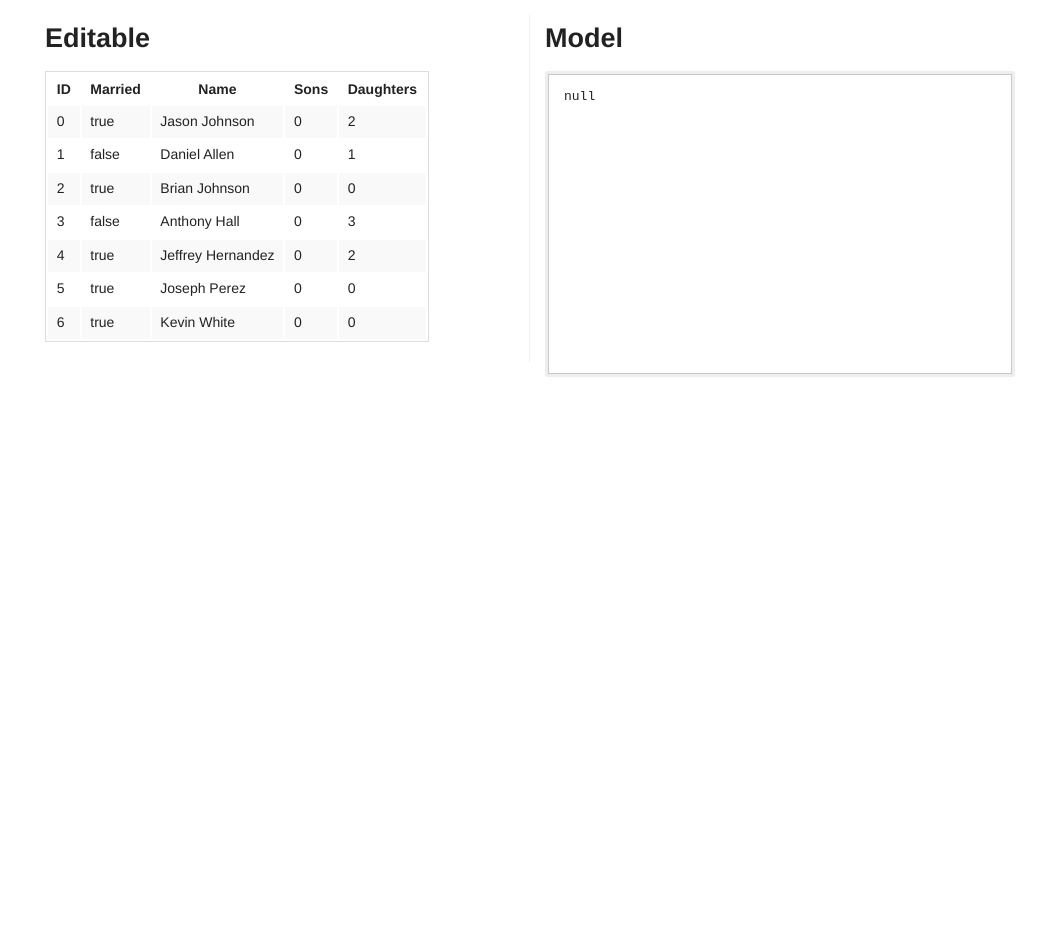
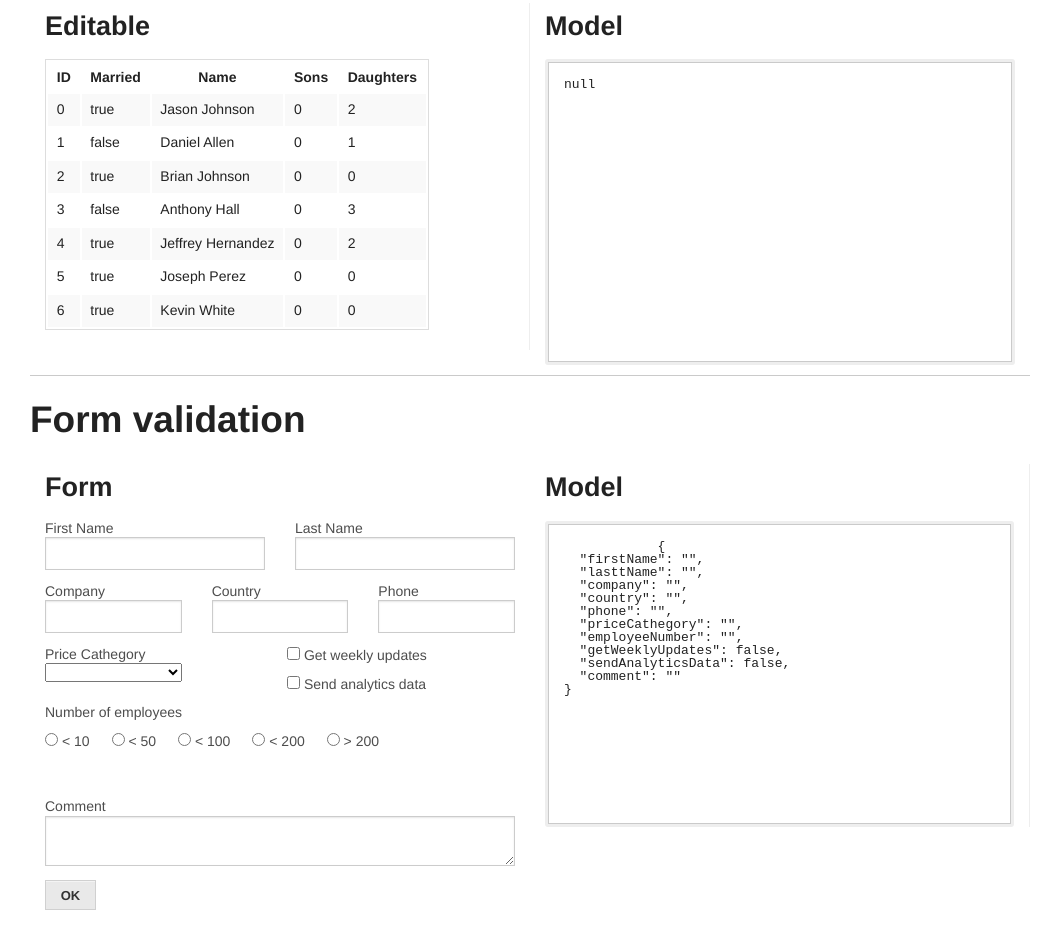
Before and after one commit to nounch/angularjs-reference-app, a plain HTML site: page index.html in a window 1280 px wide. Shown: the part 738-1674 px from the top of the page, without its empty margins (110-1171 px from the left). Before the commit the page ends 1125 px from the top, so only its background shows below. Drawn offline with Linux system fonts and the light colour scheme; a script that the page names is missing.

Commit message:
Complex customer data form
- Updates the `customer' model in the `customerCtrl' controller in
  real-time.
- Does basic (not extensive!) validation.

```diff
--- a/index.html
+++ b/index.html
@@ -57,7 +57,7 @@
           </div>
           <div class="large-5 columns">
             <label for="animal-search-confidence-checkbox">
-              <input ng-model="cctrl.includeConfidenceInAnimalSearch" type="checkbox" id="animal-search-confidence-checkbox" name="" value="">
+              <input ng-model="cctrl.includeConfidenceInAnimalSearch" type="checkbox" id="animal-search-confidence-checkbox" >
               <span class="">Search confidence</span>
             </label>
           </div>
@@ -78,7 +78,7 @@
           <li><a class="button small secondary" href="#/info/2">Info #2</a></li>
           <li><a class="button small secondary" href="#/info/3">Info #3</a></li>
         </ul>
-        <div ng-view></div>
+        <div ng-view class="view-frame"></div>
       </div>
     </div>
 
@@ -117,6 +117,111 @@
       </div>
     </div>
 
+    <div ng-controller="customerCtrl as cusctrl" class="row">
+      <h2>Form validation</h2>
+      <form data-abide ng-submit="cusctrl.submitCustomerData()">
+        <div class="columns large-6">
+
+          <h3>Form</h3>
+
+          <div class="row">
+
+            <div class="columns large-6">
+              <label for="customer-first-name">First Name</label>
+              <input id="customer-first-name" type="text" ng-model="cusctrl.customer.firstName" pattern="[a-zA-Z0-9]+" required/>
+            </div>
+
+            <div class="columns large-6">
+              <label for="customer-last-name">Last Name</label>
+              <input id="customer-last-name" type="text" ng-model="cusctrl.customer.lastName" pattern="[a-zA-Z0-9]+" required/>
+            </div>
+
+          </div>
+
+          <div class="row">
+
+            <div class="columns large-4">
+              <label for="customer-company">Company</label>
+              <input id="customer-company" type="text" ng-model="cusctrl.customer.company" pattern="[a-zA-Z0-9]+" required/>
+            </div>
+
+            <div class="columns large-4">
+              <label for="customer-country">Country</label>
+              <input id="customer-country" type="text" ng-model="cusctrl.customer.country" pattern="[a-zA-Z0-9]+" required/>
+            </div>
+
+            <div class="columns large-4">
+              <label for="customer-phone">Phone</label>
+              <input id="customer-phone" type="text" ng-model="cusctrl.customer.phone" pattern="[0-9]+" required/>
+            </div>
+
+          </div>
+
+          <div class="row">
+
+            <div class="columns large-4">
+              <label for="customer-price-cathegory">Price Cathegory</label>
+              <select id="customer-price-cathegory" ng-model="cusctrl.customer.priceCathegory" required>
+                <option ng-repeat="priceCathegory in cusctrl.priceCathegories">{{priceCathegory}}</option>
+              </select>
+            </div>
+
+            <div class="columns large-6">
+
+              <div class="row">
+                <label for="customer-get-weekly-updates">
+                  <input type="checkbox" ng-model="cusctrl.customer.getWeeklyUpdates" id="customer-get-weekly-updates"/>
+                  <span>Get weekly updates</span>
+                </label>
+              </div>
+
+              <div class="row">
+                <label for="customer-send-analytics-data">
+                  <input type="checkbox" ng-model="cusctrl.customer.sendAnalyticsData" id="customer-send-analytics-data"/>
+                  <span>Send analytics data</span>
+                </label>
+              </div>
+
+            </div>
+          </div>
+
+          <div class="row">
+            <div class="columns large-12">
+              <label for="employees-number-list">Number of employees</label>
+              <ul id="employees-number-list" class="inline-list">
+                <li ng-repeat="employeeNumber in cusctrl.employeeNumbers">
+                  <label class="inline" for="customer-employeeNumbers-{{employeeNumber}}">
+                    <input type="radio" id="customer-emloyeeNumbers-{{employeeNumber}}" ng-model="cusctrl.customer.employeeNumber" value="{{employeeNumber}}"/>
+                    <span>{{employeeNumber}}</span>
+                  </label>
+                </li>
+              </ul>
+            </div>
+          </div>
+
+          <div class="row">
+            <div class="columns large-12">
+              <label for="customer-comment">Comment</label>
+              <textarea ng-model="cusctrl.customer.comment" id="customer-comment" rows="50" cols="8"  pattern="[0-9]+" required></textarea>
+            </div>
+          </div>
+
+          <input type="submit" class="button small secondary" name="" value="OK" />
+      </form>
+
+      </div>
+
+      <div class="columns large-6">
+        <h3>Model</h3>
+        <div class=" model-pre-container">
+          <pre class="model-pre">
+            {{cusctrl.customer | json}}
+          </pre>
+        </div>
+      </div>
+
+    </div>
+
     <script type="text/javascript" src="res/js/controllers.js"></script>
     <script type="text/javascript" src="res/js/infos.js"></script>
     <script type="text/javascript" src="res/js/diverseService.js"></script>
--- a/res/css/main.css
+++ b/res/css/main.css
@@ -67,7 +67,7 @@ body > .row:nth-child(3) {
   border-radius: 3px;
 }
 
-.row > .columns[class*="large-12"] {
+html > .row > .columns[class*="large-12"] {
   background-color: #FFFFFF;
   padding: 5px;
   border: 1px solid #CACACA;
--- a/res/css/ng-animation.css
+++ b/res/css/ng-animation.css
@@ -1,3 +1,51 @@
+/*************************************************************************/
+/* Routing view animation */
+/*************************************************************************/
+
+.view-frame.ng-enter {
+  -webkit-animation: viewFrameAnimation 350ms ease-out;
+  -moz-animation: viewFrameAnimation 350ms ease-out;
+  -o-animation: viewFrameAnimation 350ms ease-out;
+  animation: viewFrameAnimation 350ms ease-out;
+}
+
+@-webkit-keyframes viewFrameAnimation {
+  from {
+    transform: translate(50px, 0);
+    opacity: 0;
+  };
+  to { };
+}
+
+@-moz-keyframes viewFrameAnimation {
+  from {
+    transform: translate(50px, 0);
+    opacity: 0;
+  };
+  to { };
+}
+
+@-o-keyframes viewFrameAnimation {
+  from {
+    transform: translate(50px, 0);
+    opacity: 0;
+  };
+  to { };
+}
+
+@keyframes viewFrameAnimation {
+  from {
+    transform: translate(50px, 0);
+    opacity: 0;
+  };
+  to { };
+}
+
+.view-frame {
+  padding: 10px;
+}
+
+
 /*************************************************************************/
 /* AngularJS-Specific Animation */
 /*************************************************************************/
@@ -20,6 +68,7 @@
   opacity: 1;
 }
 
-/* .animated-item.ng-hide-remove-active, .animated-item.ng-hide-add-active { */
+/* .animated-item.ng-hide-remove-active, */
+/* .animated-item.ng-hide-add-active { */
 /*   opacity: 1; */
 /* } */
--- a/res/js/controllers.js
+++ b/res/js/controllers.js
@@ -116,4 +116,26 @@ angular.module('user', ['ngRoute', 'ngAnimate', 'infos', 'diverseService',
       });
       self.disableInlineEditor(id);
     };
+  }])
+  .controller('customerCtrl', ['$scope', function($scope) {
+    var self = this;
+    this.priceCathegories = ['beginner', 'advanced', 'intermediate',
+                             'expert'];
+    this.employeeNumbers = ['< 10', '< 50', '< 100', '< 200', '> 200'];
+    this.customer = {
+      'firstName': '',
+      'lasttName': '',
+      'company': '',
+      'country': '',
+      'phone': '',
+      'priceCathegory': '',
+      'employeeNumber': '',
+      'getWeeklyUpdates': false,
+      'sendAnalyticsData': false,
+      'comment': ''
+    };
+
+    this.submitCustomerData = function() {
+
+    };
   }]);
```
